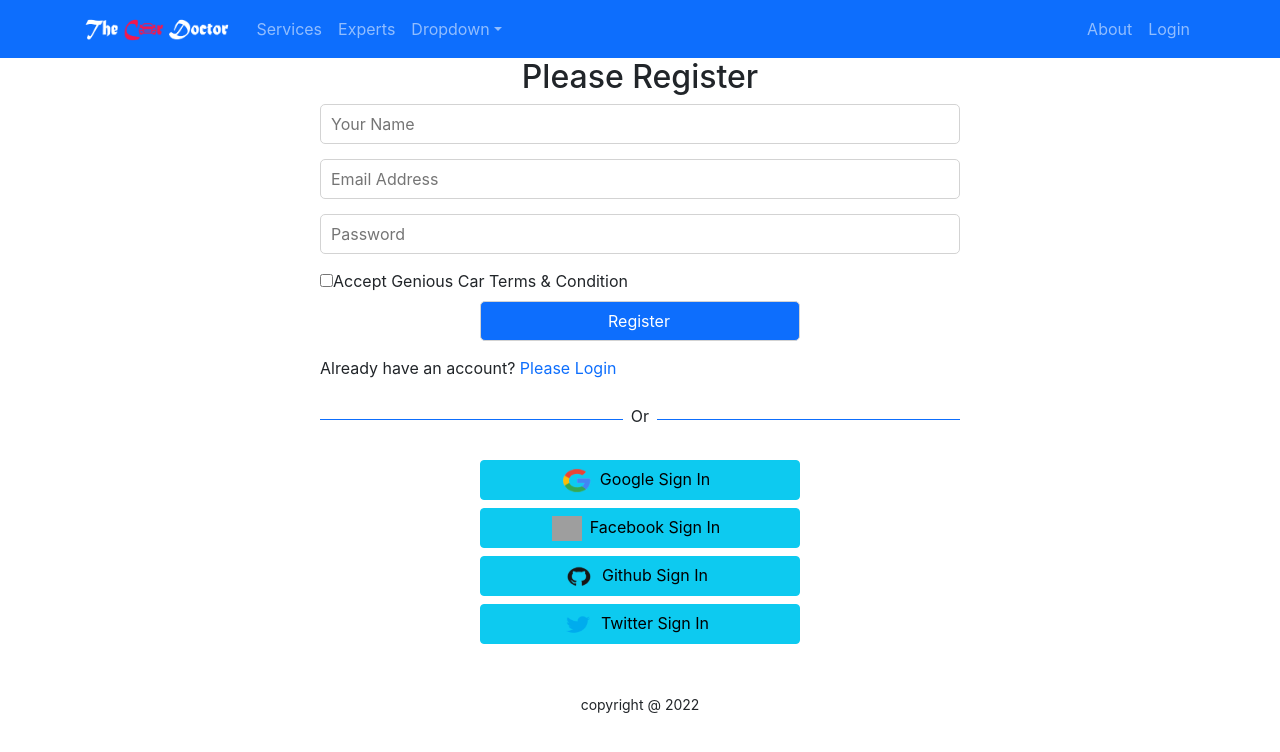
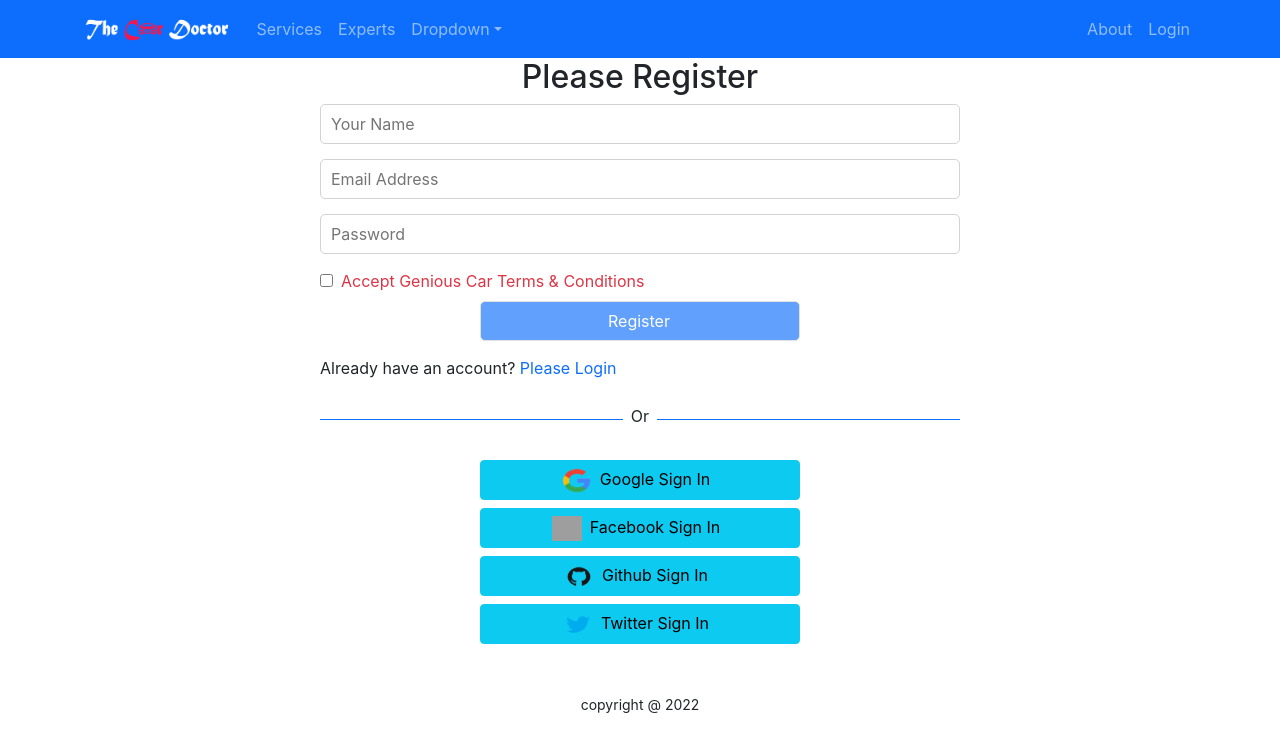
Before and after one commit to Rasujon3/car-services-practice, a React (Create React App) app: page /register in a window 1280 px wide. Shown: the top 752 px of the page. Built offline with nearby package versions, Linux system fonts and the light colour scheme; no server answers; grey boxes are pictures that could not be loaded.

Commit message:
62-6 Conditional css class and conditional disabled

```diff
--- a/src/Pages/Login/Register/Register.js
+++ b/src/Pages/Login/Register/Register.js
@@ -1,4 +1,4 @@
-import React from "react";
+import React, { useState } from "react";
 import { Link, useNavigate } from "react-router-dom";
 import { useCreateUserWithEmailAndPassword } from "react-firebase-hooks/auth";
 import auth from "../../../firebase.init";
@@ -6,6 +6,7 @@ import "./Register.css";
 import SocialLogin from "../SocialLogin/SocialLogin";
 
 const Register = () => {
+  const [agree, setAgree] = useState(false);
   const [createUserWithEmailAndPassword, user, loading, error] =
     useCreateUserWithEmailAndPassword(auth);
   const navigate = useNavigate();
@@ -17,7 +18,10 @@ const Register = () => {
     const name = event.target.name.value;
     const email = event.target.email.value;
     const password = event.target.password.value;
-    createUserWithEmailAndPassword(email, password);
+    const agree = event.target.terms.checked;
+    if (agree) {
+      createUserWithEmailAndPassword(email, password);
+    }
   };
   return (
     <div className="register-form">
@@ -31,10 +35,18 @@ const Register = () => {
           placeholder="Password"
           required
         />
-        <input type="checkbox" name="terms" id="terms" />
+        <input
+          onClick={() => setAgree(!agree)}
+          type="checkbox"
+          name="terms"
+          id="terms"
+        />
         {/* <label className={agree ? "ps-2" : "ps-2 text-danger"} htmlFor="terms"> */}
-        <label htmlFor="terms">Accept Genious Car Terms & Condition</label>
+        <label className={`ps-2 ${agree ? "" : "text-danger"}`} htmlFor="terms">
+          Accept Genious Car Terms & Conditions
+        </label>
         <input
+          disabled={!agree}
           className="w-50 mx-auto btn btn-primary mt-2"
           type="submit"
           value="Register"
```
